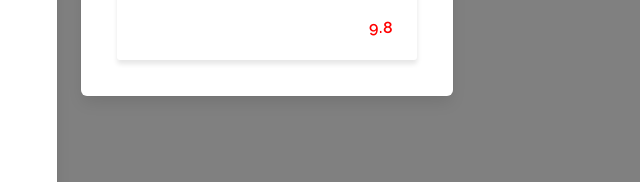
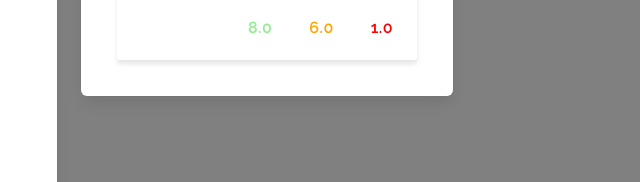
Before and after one commit to CHaskin91/Movie-Night, a plain HTML site: page index.html in a window 1280 px wide. Shown: the part 390-572 px from the top of the page, 535-1175 px from the left. Drawn offline with nearby package versions, Linux system fonts and the light colour scheme; no server answers.

Commit message:
fixedcolor

```diff
--- a/assets/css/style.css
+++ b/assets/css/style.css
@@ -62,10 +62,10 @@ main {
 .movie-info span.green {
     color: lightgreen;
 }
-.movie-info span.green {
+.movie-info span.orange {
     color: orange;
 }
-.movie-info span.green {
+.movie-info span.red {
     color: red;
 }
 .overview {
--- a/assets/js/script.js
+++ b/assets/js/script.js
@@ -1,8 +1,8 @@
 const apiKey = 'api_key=636459deadfe82e42a5d3a5699ce8a6c';
 const baseURL = 'https://api.themoviedb.org/3/';
-const apiURL = baseURL + '/discover/movie?sort_by=popularity.desc&' + apiKey;
+const apiURL = baseURL + 'discover/movie?sort_by=popularity.desc&' + apiKey;
 const imgURL = 'https://image.tmdb.org/t/p/w500';
-const searchURL = baseURL + '/search/movie?' + apiKey;
+const searchURL = baseURL + 'search/movie?' + apiKey;
 
 const main = document.getElementById('main');
 const form = document.getElementById('form');
--- a/index.html
+++ b/index.html
@@ -45,7 +45,9 @@
 
                             <div class="movie-info">
                                 <h3>Movie Title</h3>
-                                <span class="green">9.8</span>
+                                <span class="green">8.0</span>
+                                <span class="orange">6.0</span>
+                                <span class="red">1.0</span>
                             </div>
                             <div class="overview">
                                 <h3>overview</h3>
```
